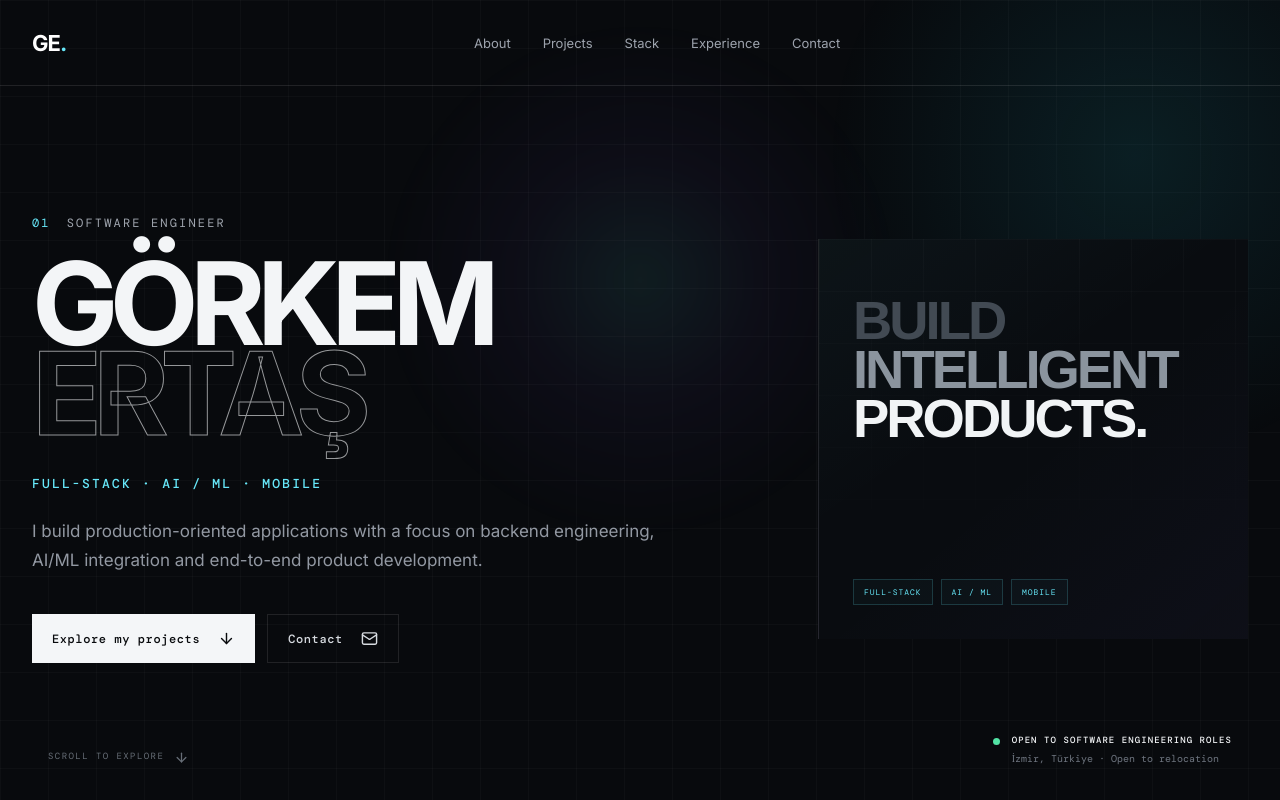
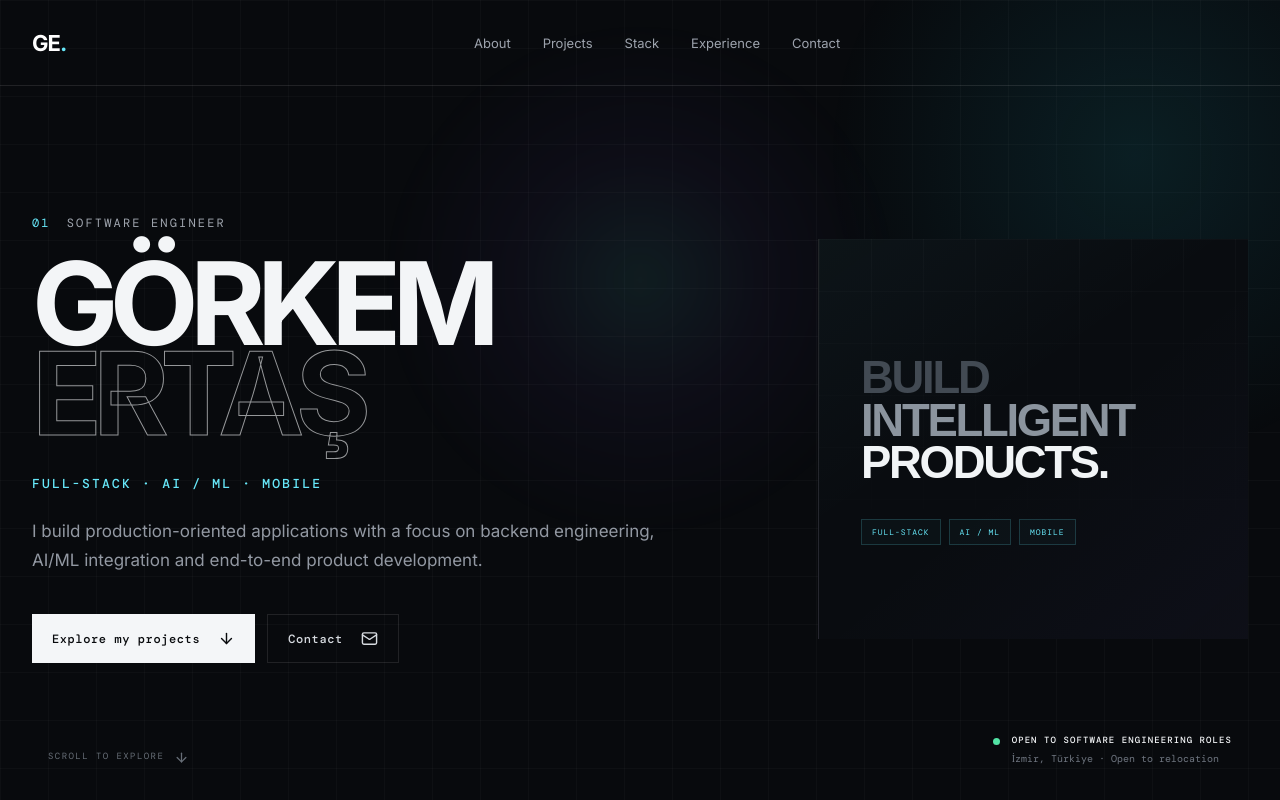
Before and after one commit to GorkemErtas/portfolio, a Next.js app: page / in a window 1280 px wide. Shown: the top 800 px of the page. Built offline with nearby package versions, Linux system fonts and the light colour scheme; a web font is replaced by a local one.

Commit message:
fix: prevent hero statement clipping

```diff
--- a/app/globals.css
+++ b/app/globals.css
@@ -482,3 +482,22 @@ html,body{width:100%;max-width:100%;overflow-x:hidden}
 @media(max-width:1200px) and (min-width:701px){
  .heroAside .asideStatement>strong{font-size:clamp(34px,4vw,52px)!important}
 }
+
+
+/* Simplified hero statement: no decorative header/index, prevent clipping */
+.heroAside{padding:42px!important;justify-content:center!important;gap:34px!important}
+.heroAsideCore{display:block!important;width:100%!important}
+.heroAside .asideStatement{width:100%!important;overflow:visible!important}
+.heroAside .asideStatement>strong{
+ font-size:clamp(38px,3.55vw,58px)!important;
+ line-height:.94!important;
+ letter-spacing:-.05em!important;
+ white-space:normal!important;
+ overflow-wrap:normal!important;
+ word-break:normal!important;
+}
+.heroAsideBottom{margin-top:0!important}
+@media(max-width:1200px) and (min-width:701px){
+ .heroAside{padding:32px!important}
+ .heroAside .asideStatement>strong{font-size:clamp(34px,3.45vw,50px)!important}
+}
```
